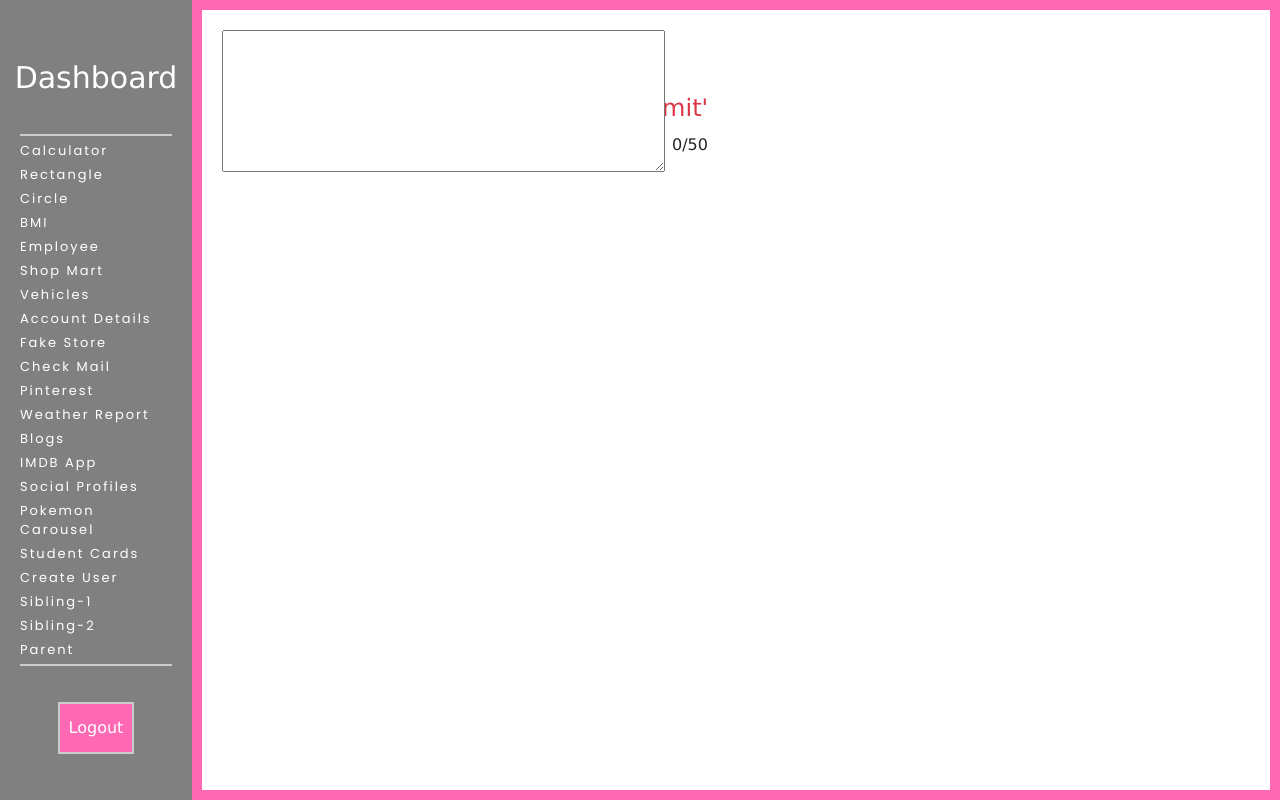
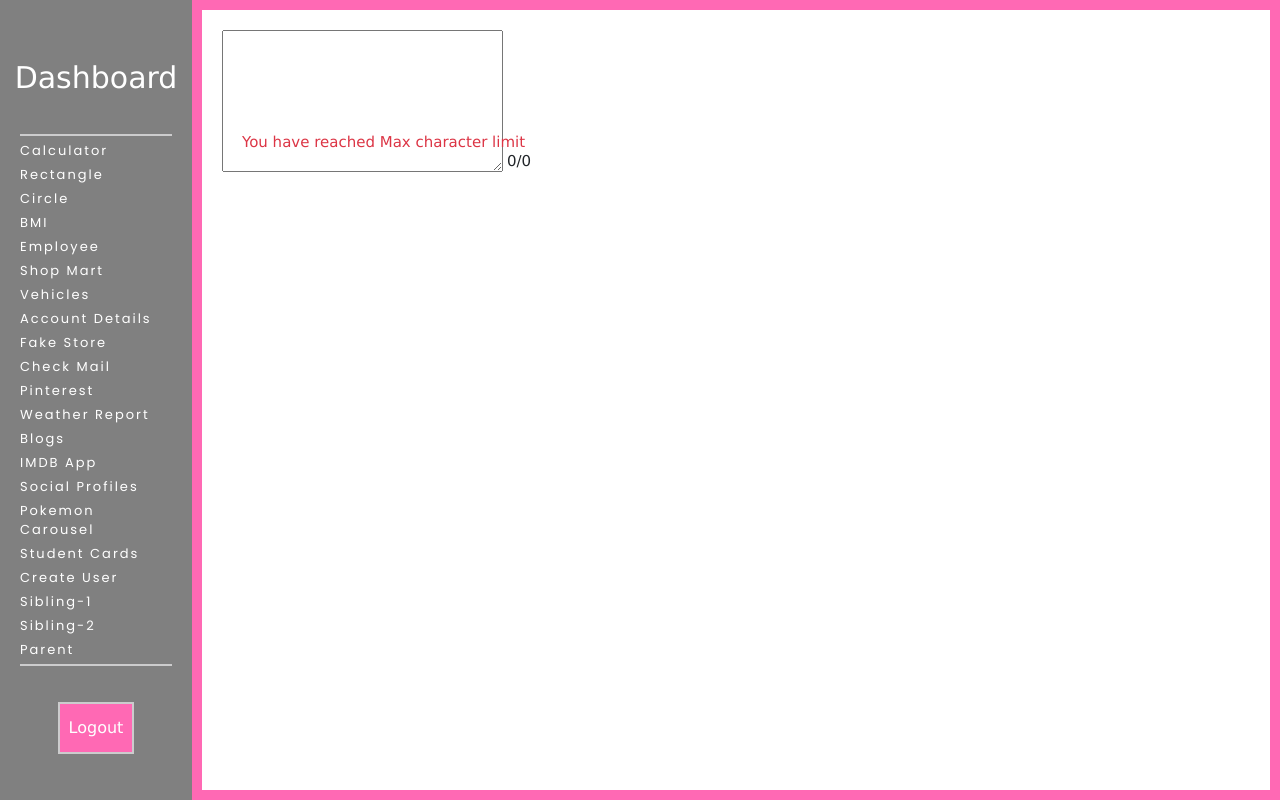
Before and after one commit to VishalGowda26/My-Angular, an Angular app: page /dashboard/sibling-1 in a window 1280 px wide. Built offline with nearby package versions, Linux system fonts and the light colour scheme.

Commit message:
Implemented text-area component for reuseability

```diff
--- a/src/app/sibiling1/sibiling1.component.css
+++ b/src/app/sibiling1/sibiling1.component.css
@@ -1,14 +1,17 @@
-app-sibiling2 {
+div {
   position: relative;
-  font-size: 10px;
-  top:105px;
-  left: 450px;
+  font-size: 15px;
+  top:120px;
+  left: 285px;
 }
 textarea {
   position: absolute;
   padding: 10px;
 }
 h4{
-    margin-top: 25px;
+  position: absolute;
+    margin-top: 60px;
+    text-align: center;
     padding: 20px;
+    font-size: 15px;
 }
--- a/src/app/sibiling1/sibiling1.component.html
+++ b/src/app/sibiling1/sibiling1.component.html
@@ -3,6 +3,6 @@
 <input type="number" [(ngModel)]="count" (keyup)="send()"> -->
 
 <!-- Task fro text Area -->
- <textarea cols="50" rows="5" (input)="onTextChange($event)" [(ngModel)]="text" [attr.disabled]="isMaxCharsReached() ? true : null"></textarea>
- <app-sibiling2 [textCount]="textCount" ></app-sibiling2>
- <h4 *ngIf="isMaxCharsReached" class="text-danger">'You have reached Max character limit'</h4>
+ <textarea cols="30" rows="5" (input)="onTextChange($event)" [(ngModel)]="text" maxlength="{{max}}"></textarea>
+ <div>{{textCount}}/{{max}}</div>
+ <h4 *ngIf="textCount==max" class="text-danger">You have reached Max character limit</h4>
--- a/src/app/sibiling1/sibiling1.component.ts
+++ b/src/app/sibiling1/sibiling1.component.ts
@@ -1,4 +1,4 @@
-import { Component } from '@angular/core';
+import { Component, Input } from '@angular/core';
 import { CommonService } from '../common.service';
 
 @Component({
@@ -14,23 +14,16 @@ export class Sibiling1Component {
     this._commonService.countSub.next(this.count);
   }
 
+  @Input() max: number = 0;
+
   text: string = '';
   textCount: number = 0;
-  maxChars: number = 50;
-  displaytext: string = 'You have reached Max character limit';
 
-  onTextChange(event: any) {
-    this.text = event.target.value;
-    this.textCount = this.text.length;
-    if (this.textCount == this.maxChars) {
-      alert('You have reached maximum characters');
+  onTextChange(event: any) {//0
+    this.textCount = this.text.length; //
+    if (this.textCount == this.max) {
     } else {
       return;
     }
   }
-
-  isMaxCharsReached(): boolean {
-    return this.textCount >= this.maxChars;
-  }
-
 }
--- a/src/app/sibiling2/sibiling2.component.html
+++ b/src/app/sibiling2/sibiling2.component.html
@@ -1,4 +1,4 @@
 <!-- <hr /> -->
 <!-- <p>sibiling2 works!</p> -->
 
-<h6>{{textCount}}/50</h6>
+<app-sibiling1 [max]="10"></app-sibiling1>
--- a/src/app/sibiling2/sibiling2.component.ts
+++ b/src/app/sibiling2/sibiling2.component.ts
@@ -21,5 +21,4 @@ export class Sibiling2Component {
     );
   }
 
-  @Input() textCount: number = 0;
 }
```
